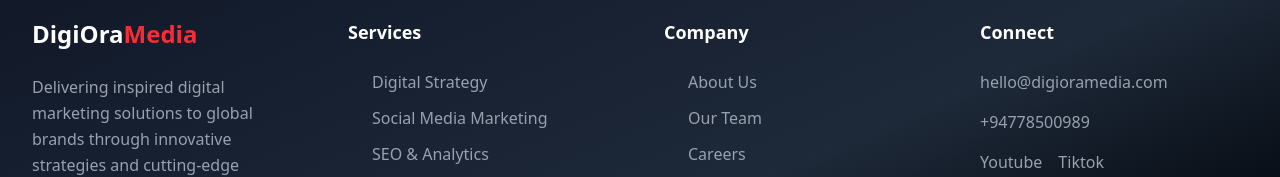
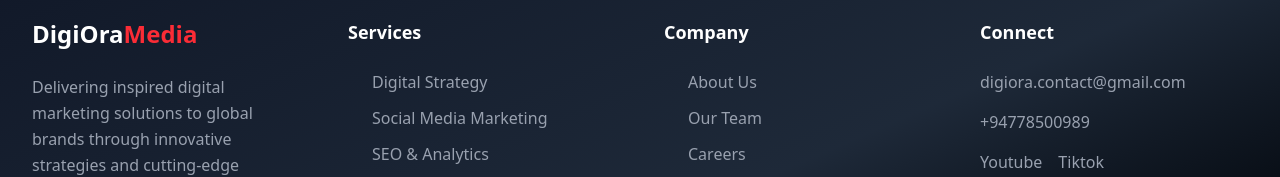
Before and after one commit to Hashintha01Chanuka/DigiOra, a React (Vite) app in the folder digiora/: page /about in a window 1280 px wide. Shown: the part 5099-5276 px from the top of the page. Built offline with nearby package versions, Linux system fonts and the light colour scheme; no server answers.

Commit message:
change email

```diff
--- a/digiora/src/Pages/Contact.jsx
+++ b/digiora/src/Pages/Contact.jsx
@@ -12,8 +12,7 @@
   });
   const [isSubmitting, setIsSubmitting] = useState(false);
   const [submitStatus, setSubmitStatus] = useState("");
-  const WEB3FORMS_KEY =
-    import.meta.env.VITE_WEB3FORMS_ACCESS_KEY || "YOUR_ACCESS_KEY_HERE";
+  const WEB3FORMS_KEY = "aa337f26-d134-4cbf-b3c3-6fa332a69781";
 
   useEffect(() => {
     const observer = new window.IntersectionObserver(
--- a/digiora/src/Pages/Footer.jsx
+++ b/digiora/src/Pages/Footer.jsx
@@ -156,7 +156,7 @@
                 href="mailto:hello@digioramedia.com"
                 className="text-gray-400 hover:text-red-400 transition-colors duration-300 block"
               >
-                hello@digioramedia.com
+                digiora.contact@gmail.com
               </a>
               <a
                 href="tel:+94778500989"
```
